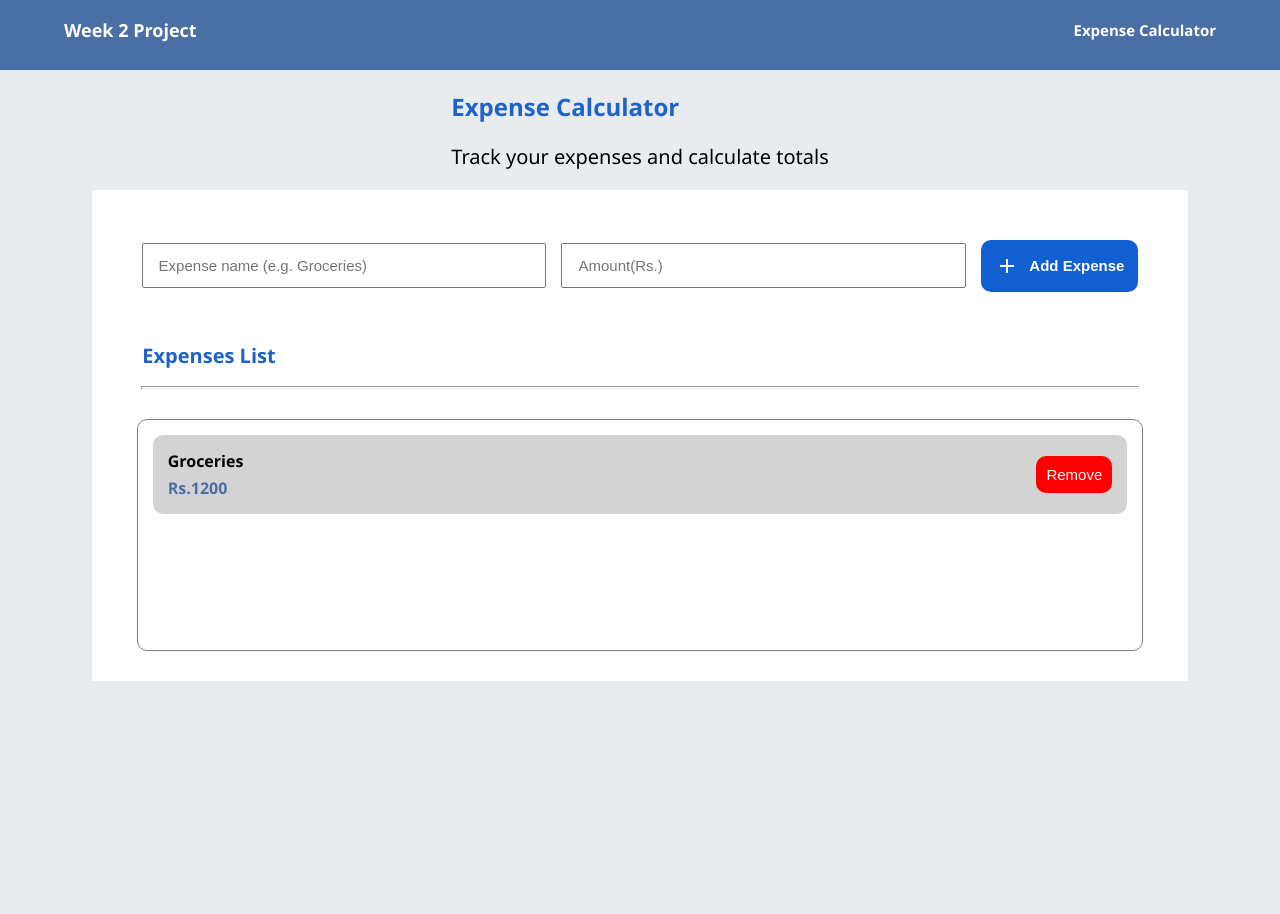
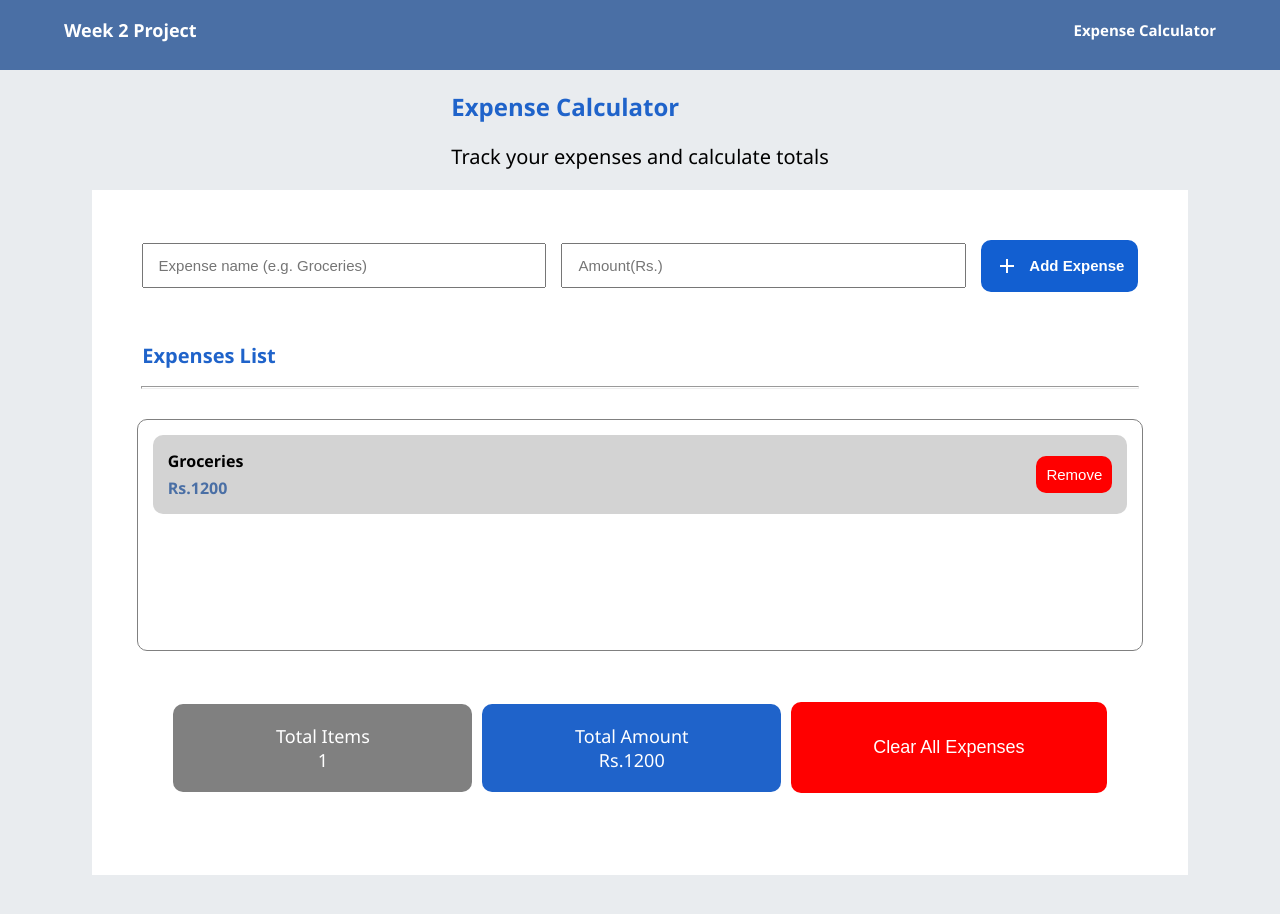
Before and after one commit to sujitbarnawal/week-2-expense-calculator, a plain HTML site: page index.html in a window 1280 px wide. Before the commit the page ends 800 px from the top, so only its background shows below. Drawn offline with Linux system fonts and the light colour scheme.

Commit message:
feat: dynamic total calculation

```diff
--- a/index.html
+++ b/index.html
@@ -51,12 +51,30 @@
                         </div>
                         <button class="remove-btn">Remove</button>
                     </div>
+                </div>
+                <div class="summary-section">
+                    <div class="summary-item">
+                        <div class="summary-label">Total Items</div>
+                        <div class="summary-value" id="total-items">1</div>
+                    </div>
 
+                    <div class="summary-item total">
+                        <div class="summary-label">Total Amount</div>
+                        <div class="summary-value" id="total-amount">Rs.1200</div>
+                    </div>
+
+                    <button id="clear-all" >
+                        Clear All Expenses
+                    </button>
 
 
                 </div>
 
             </div>
+
+
+
+
 
 
         </section>
--- a/main.js
+++ b/main.js
@@ -2,6 +2,20 @@ var expenseNameInput = document.getElementById("expense-name");
 var expenseAmountInput = document.getElementById("expense-amount");
 var addBtn = document.querySelector(".add-btn");
 var expenseList = document.querySelector(".expense-list");
+var totalItemsEl = document.getElementById("total-items");
+var totalAmountEl = document.getElementById("total-amount");
+var clearAllBtn = document.getElementById("clear-all");
+function updateSummary() {
+    var items = expenseList.querySelectorAll(".expense-item");
+    var totalAmount = 0;
+    items.forEach(function (item) {
+        var amountText = item.querySelector(".expense-amount").textContent;
+        var amount = Number(amountText.replace("Rs.", "").trim());
+        totalAmount += amount;
+    });
+    totalItemsEl.textContent = items.length.toString();
+    totalAmountEl.textContent = "Rs.".concat(totalAmount);
+}
 addBtn.addEventListener("click", function () {
     var expenseName = expenseNameInput.value.trim();
     var expenseAmount = Number(expenseAmountInput.value);
@@ -11,15 +25,23 @@ addBtn.addEventListener("click", function () {
     }
     var expenseItem = document.createElement("div");
     expenseItem.className = "expense-item";
-    expenseItem.innerHTML = "\n        <div class=\"expense-details\">\n            <div class=\"expense-name\">".concat(expenseName, "</div>\n            <div class=\"expense-amount\">Rs. ").concat(expenseAmount, "</div>\n        </div>\n        <button class=\"remove-btn\">Remove</button>\n    ");
+    expenseItem.innerHTML = "\n        <div class=\"expense-details\">\n            <div class=\"expense-name\">".concat(expenseName, "</div>\n            <div class=\"expense-amount\">Rs.").concat(expenseAmount, "</div>\n        </div>\n        <button class=\"remove-btn\">Remove</button>\n    ");
     expenseList.appendChild(expenseItem);
     expenseNameInput.value = "";
     expenseAmountInput.value = "";
+    updateSummary();
 });
 expenseList.addEventListener("click", function (event) {
+    var _a;
     var target = event.target;
     if (target.classList.contains("remove-btn")) {
-        var expenseItem = target.closest(".expense-item");
-        expenseItem === null || expenseItem === void 0 ? void 0 : expenseItem.remove();
+        (_a = target.closest(".expense-item")) === null || _a === void 0 ? void 0 : _a.remove();
+        updateSummary();
     }
 });
+clearAllBtn.addEventListener("click", function () {
+    expenseList.innerHTML = "";
+    updateSummary();
+});
+// Initial calculation (for default item in HTML)
+updateSummary();
--- a/style.css
+++ b/style.css
@@ -150,7 +150,7 @@ header nav {
 
 }
 
-.expense-item{
+.expense-item {
     display: flex;
     justify-content: space-between;
     align-items: center;
@@ -160,23 +160,23 @@ header nav {
     border-radius: 10px;
 }
 
-.expense-details{
+.expense-details {
     display: flex;
     flex-direction: column;
 }
 
-.expense-name{
+.expense-name {
     font-weight: 600;
     margin-bottom: 5px;
 }
 
-.expense-amount{
+.expense-amount {
     font-weight: 600;
     color: #4a6fa5;
 }
 
 
-.remove-btn{
+.remove-btn {
     border-radius: 10px;
     border: none;
     background: red;
@@ -184,6 +184,43 @@ header nav {
     color: white;
     font-size: 15px;
     cursor: pointer;
+}
+
+.summary-section {
+    display: flex;
+    align-items: start;
+    flex-direction: column;
+    margin-top: 20px;
+    gap: 10px;
+    font-size:18px;
+}
+
+.summary-item{
+    background-color: grey;
+    padding: 20px;
+    border-radius: 10px;
+    text-align: center;
+    width: 90%;
+    color: white;
+}
+
+.summary-item.total{
+    background-color: #1f63ca;
+    color: white;
+
+
+}
+
+#clear-all{
+    color:white;
+    border: none;
+    border-radius: 10px;
+    background-color: red;
+    width: 100%;
+    font-size:18px;
+    padding: 20px;
+    cursor:pointer;
+
 }
 
 /* responsiveness */
@@ -198,8 +235,26 @@ header nav {
 
 }
 
+
 @media (min-width:800px) {
     .input-containers {
         grid-template-columns: 1fr 1fr auto
     }
+
+    .summary-section {
+        display: flex;
+        flex-direction: row;
+        justify-content: space-between;
+        width: 90%;
+        margin: 5% auto;
+        align-items: center;
+    }
+
+    #clear-all{
+        padding-top: 35px;
+        padding-bottom: 35px;
+        width: 100%;
+    }
+
+
 }
```
Also changed, not shown: 1 other file.
